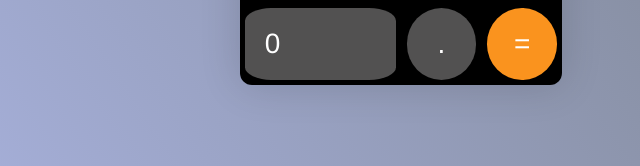
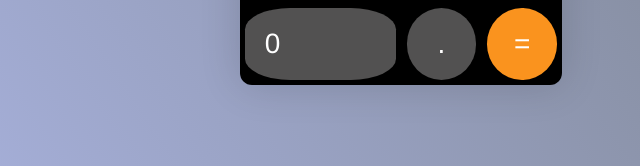
Before and after one commit to Nasir-Mushtaq/calculator, a plain HTML site: page index.html in a window 1280 px wide. Shown: the part 631-797 px from the top of the page, 239-879 px from the left. Drawn offline with Linux system fonts and the light colour scheme.

Commit message:
more style changes

```diff
--- a/style.css
+++ b/style.css
@@ -167,6 +167,10 @@ button {
     margin: 5px;
 }
 
+button:hover {
+    opacity: 0.6;
+}
+
 .calculator__keys > *:active::before,
 .calculator__keys > .is-depressed::before {
   background-color: rgba(0, 0, 0, 0.2);
@@ -190,7 +194,7 @@ button {
 }
 .zero {
 grid-column: span 2;
-border-radius: 18%;
+border-radius: 30%;
 text-align: left;
 }
 .topButton {
```
